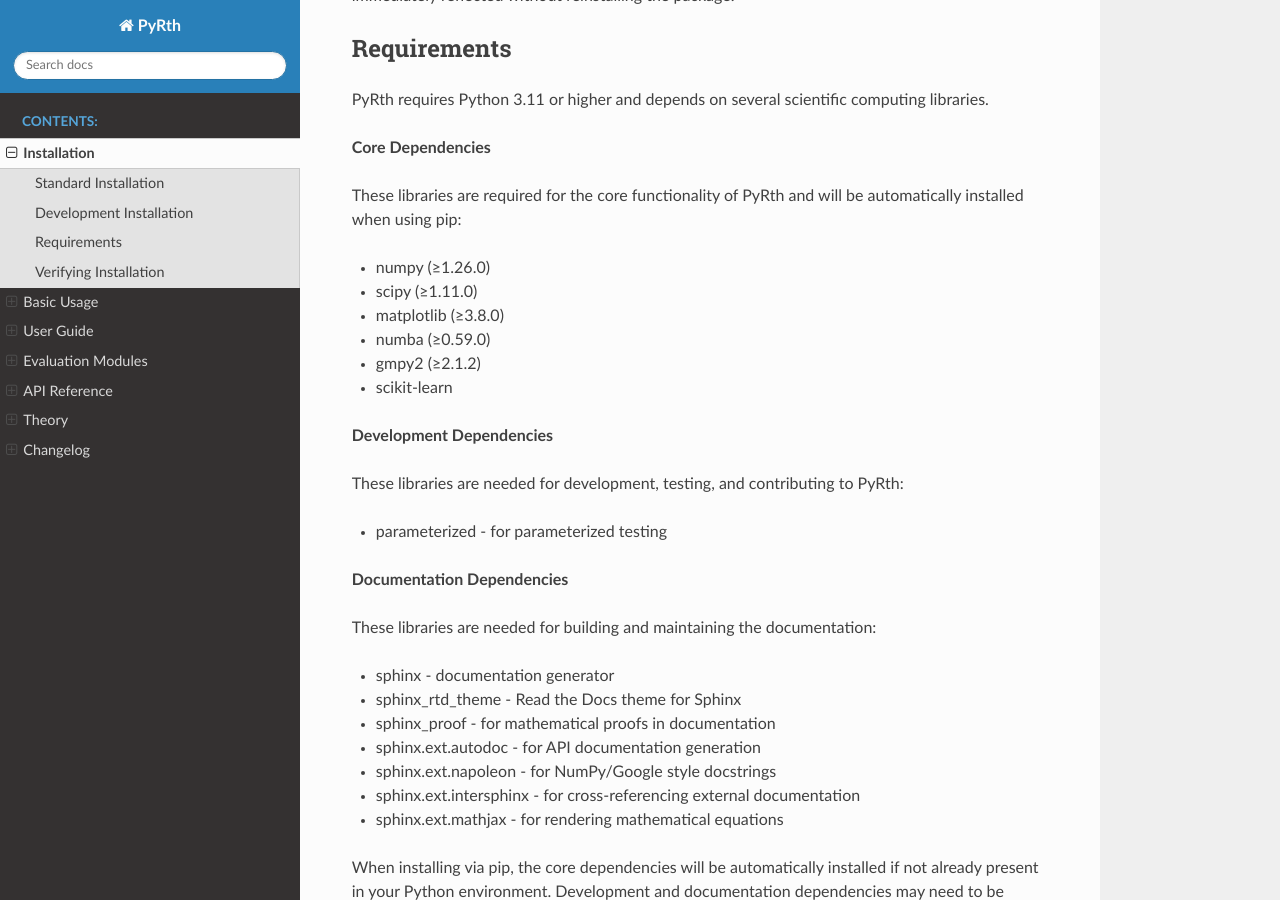
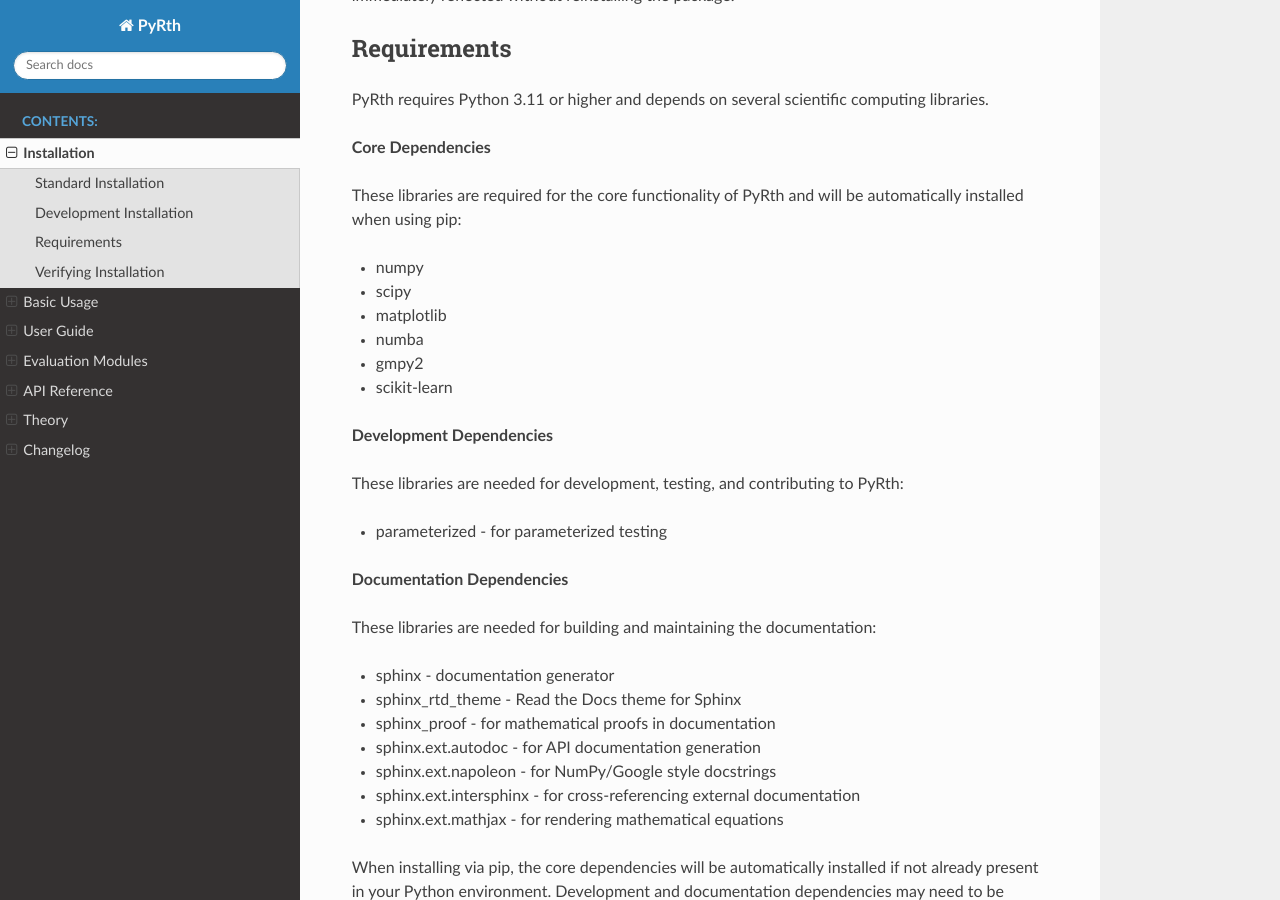
Before and after one commit to nizie002/PyRth, a Sphinx documentation site: the page built from docs/installation.rst, in a window 1280 px wide and 900 px high, scrolled down 719 px. Built offline with Sphinx 7.4.7 and the Read the Docs theme 3.1.0, drawn with Linux system fonts in a browser that asks for light colours.

Commit message:
Refactor: cleanup

```diff
--- a/docs/installation.rst
+++ b/docs/installation.rst
@@ -37,11 +37,11 @@ PyRth requires Python 3.11 or higher and depends on several scientific computing
 
 These libraries are required for the core functionality of PyRth and will be automatically installed when using pip:
 
-* numpy (≥1.26.0)
-* scipy (≥1.11.0)
-* matplotlib (≥3.8.0)
-* numba (≥0.59.0)
-* gmpy2 (≥2.1.2)
+* numpy
+* scipy
+* matplotlib
+* numba
+* gmpy2
 * scikit-learn
 
 **Development Dependencies**
```
Also changed, not shown: CHANGELOG.md (+0 -2 lines).
